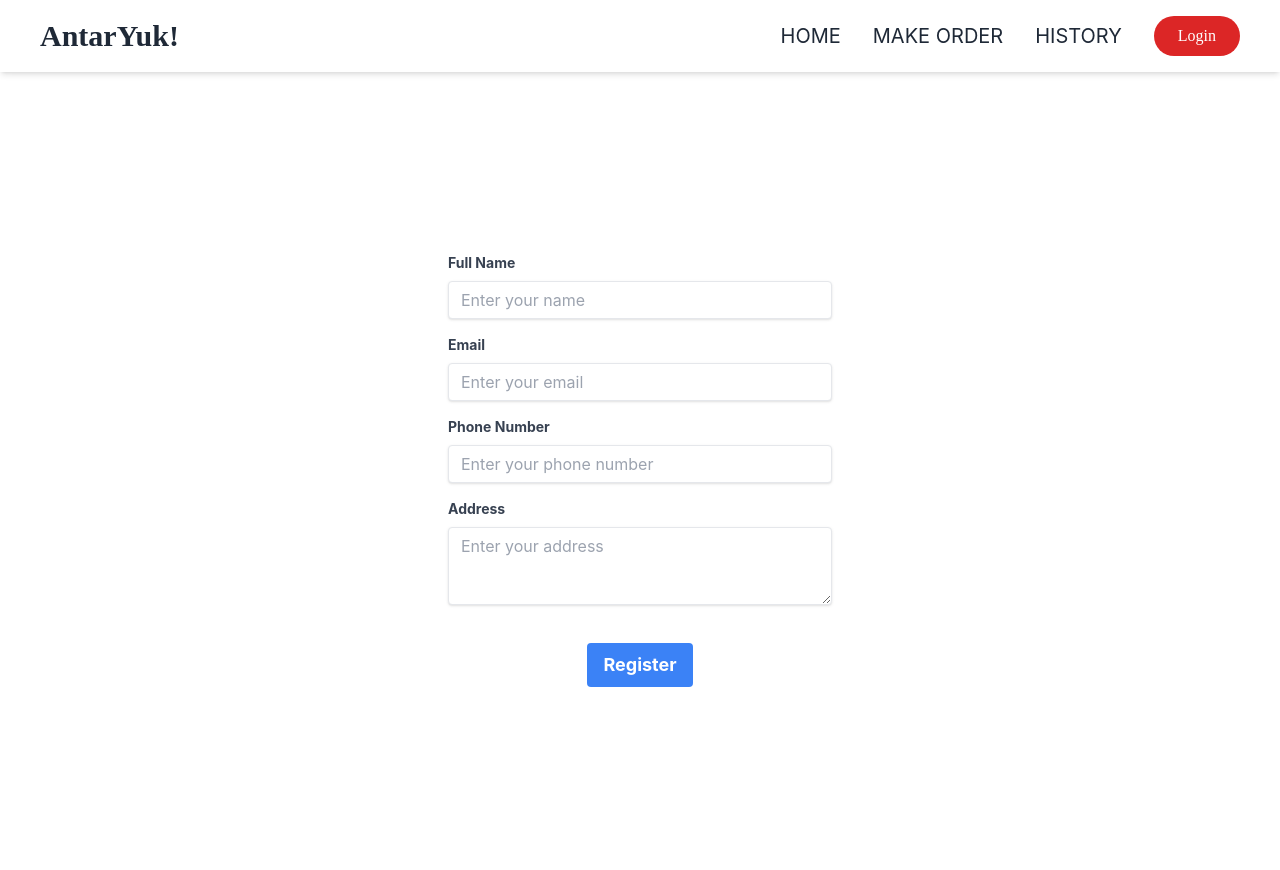
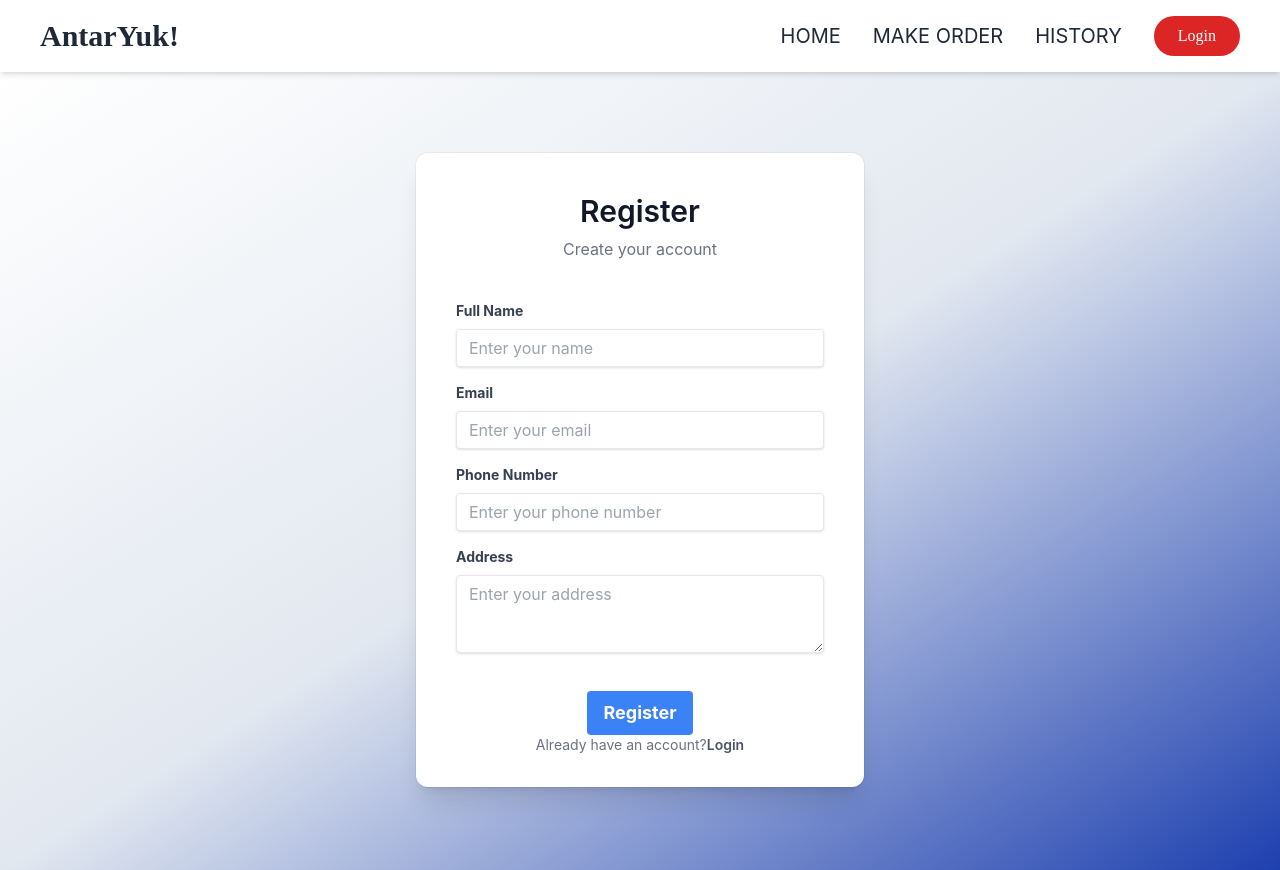
Before and after one commit to Hapsarip/IAI12-AntarYuk, a React (Create React App) app: page /Register in a window 1280 px wide. Built offline with nearby package versions, Linux system fonts and the light colour scheme.

Commit message:
fixing background image on login and register page

```diff
--- a/src/App.js
+++ b/src/App.js
@@ -24,7 +24,7 @@ export default function App() {
         <Route exact path='/MakeOrder' element={<MakeOrder/>} />
         <Route exact path='/History' element={<History/>} />
         <Route exact path='/Track' element={<Tracking/>} />
-        <Route exact path='/Profile' element={<UserProfil/>} />
+        <Route exact path='/Profil' element={<UserProfil/>} />
       </Routes>
     </Router>
   )
--- a/src/components/nav.js
+++ b/src/components/nav.js
@@ -11,7 +11,7 @@ export default function Nav() {
   useEffect(() => {
     (async () => {
       try {
-        setLinkto('/Profile')
+        setLinkto('/Profil')
         setLinkor('/MakeOrder')
         setLinkhi ('/History')
       } catch(err) {
--- a/src/pages/Login.js
+++ b/src/pages/Login.js
@@ -3,15 +3,16 @@ import React from 'react';
 export default function LoginPage ()
 {
   return (
+    <div className='bg-gradient-to-br from-white via-slate-200 to-blue-800 flex w-full h-screen items-center justify-center'>
       <form>
         <div
-      class="relative mx-auto w-full max-w-md bg-white px-6 pt-10 pb-8 shadow-xl ring-1 ring-gray-900/5 sm:rounded-xl sm:px-10">
+          class="relative  mx-auto w-[700px] max-w-md bg-white px-6 pt-10 pb-8 shadow-xl ring-1 ring-gray-900/5 sm:rounded-xl sm:px-10 ">
           <div class="w-full">
             <div class="text-center">
               <h1 class="text-3xl font-semibold text-gray-900">Login</h1>
               <p class="mt-2 text-gray-500">Login below to access your account</p>
             </div>
-        <div class="max-w-md mx-auto mt-24">
+            <div class="max-w-md mx-auto mt-10">
               <form class="p-4">
                 <div class="mb-4">
                   <label for="email" class="block text-gray-700 font-bold mb-2">Email</label>
@@ -27,12 +28,14 @@ export default function LoginPage ()
               </form>
             </div>
             <p class="text-center text-sm text-gray-500">Don&#x27;t have an account yet?
-          <a href="#!"
-            class="font-semibold text-gray-600 hover:underline focus:text-gray-800 focus:outline-none">Register
-          </a>.
+              <a href="/Register"
+                class="font-semibold text-gray-600 hover:underline focus:text-gray-800 focus:outline-none">
+                   Register
+              </a>
             </p>
           </div>
         </div>
       </form>
+    </div>
   )
 }
--- a/src/pages/Make-Order.js
+++ b/src/pages/Make-Order.js
@@ -88,6 +88,9 @@ export default function MakeOrder () {
                         Pilih jenis pengiriman di sini
                     </button>
                 </div>
+                <button className="place-items-end bg-red-600 w-[200px] px-3 py-2 rounded-full font-muli text-lg text-white hover:bg-red-400">
+                    Order
+                </button>
             </div>
         </div>
     )
--- a/src/pages/Register.js
+++ b/src/pages/Register.js
@@ -2,9 +2,13 @@ import React from 'react';
 
 export default function RegisterPage () {
   return (
-    <div className="flex justify-center items-center h-screen">
-      <form className="w-full max-w-sm">
-        <div className="mb-4">
+    <div className="bg-gradient-to-br from-white via-slate-200 to-blue-800 flex justify-center items-center h-screen">
+      <form class="relative  mx-auto w-[700px] max-w-md bg-white px-6 pt-10 pb-8 shadow-xl ring-1 ring-gray-900/5 sm:rounded-xl sm:px-10 ">
+        <div class="text-center">
+          <h1 class="text-3xl font-semibold text-gray-900">Register</h1>
+          <p class="mt-2 text-gray-500">Create your account</p>
+        </div>
+        <div className="mb-4 mt-10">
           <label className="block text-gray-700 text-sm font-bold mb-2" htmlFor="name">
             Full Name
           </label>
@@ -60,6 +64,12 @@ export default function RegisterPage () {
             Register
           </button>
         </div>
+        <p class="text-center text-sm text-gray-500"> Already have an account?
+              <a href="/Login"
+                class="font-semibold text-gray-600 hover:underline focus:text-gray-800 focus:outline-none">
+                   Login
+              </a>
+            </p>
       </form>
     </div>
   )
--- a/src/pages/User-Profil.js
+++ b/src/pages/User-Profil.js
@@ -1,5 +1,6 @@
 export default function UserProfil ()
 {
+    return (
     <form>
         <div class="bg-white overflow-hidden shadow rounded-lg border">
             <div class="px-4 py-5 sm:px-6">
@@ -49,4 +50,5 @@ export default function UserProfil ()
             </div>
         </div>
     </form>
+    )
 }
--- a/tailwind.config.js
+++ b/tailwind.config.js
@@ -6,7 +6,8 @@ module.exports = {
   theme: {
     extend: {
       backgroundImage:{
-        'dashboard' : 'url(../src/img/bg-dashboard.png)'
+        'dashboard' : 'url(../src/img/bg-dashboard.png)',
+        'logreg' : 'url(../src/img/bground.png)'
       }
     },
   },
```
Lines whose indentation alone changed are shown as unchanged.
